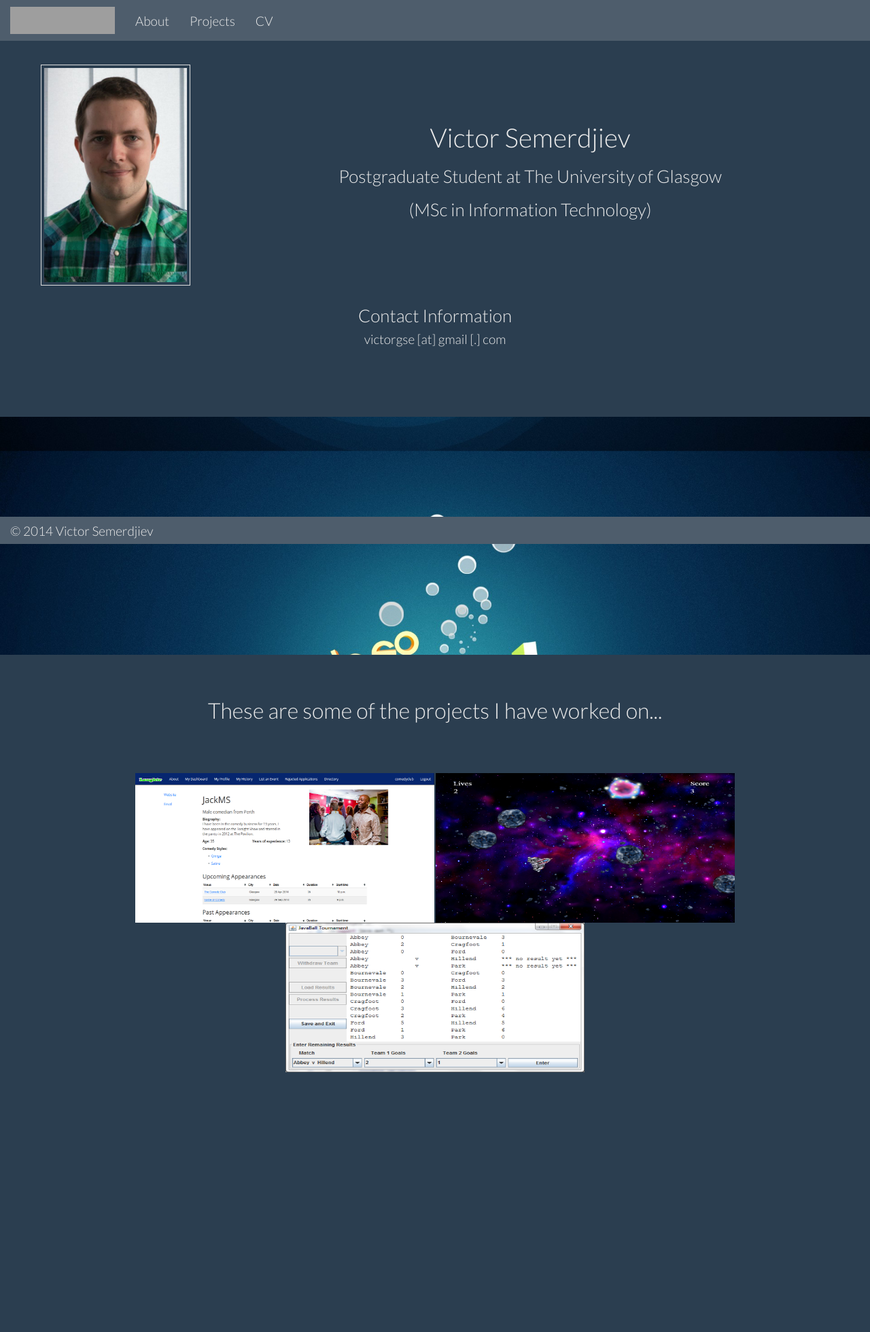
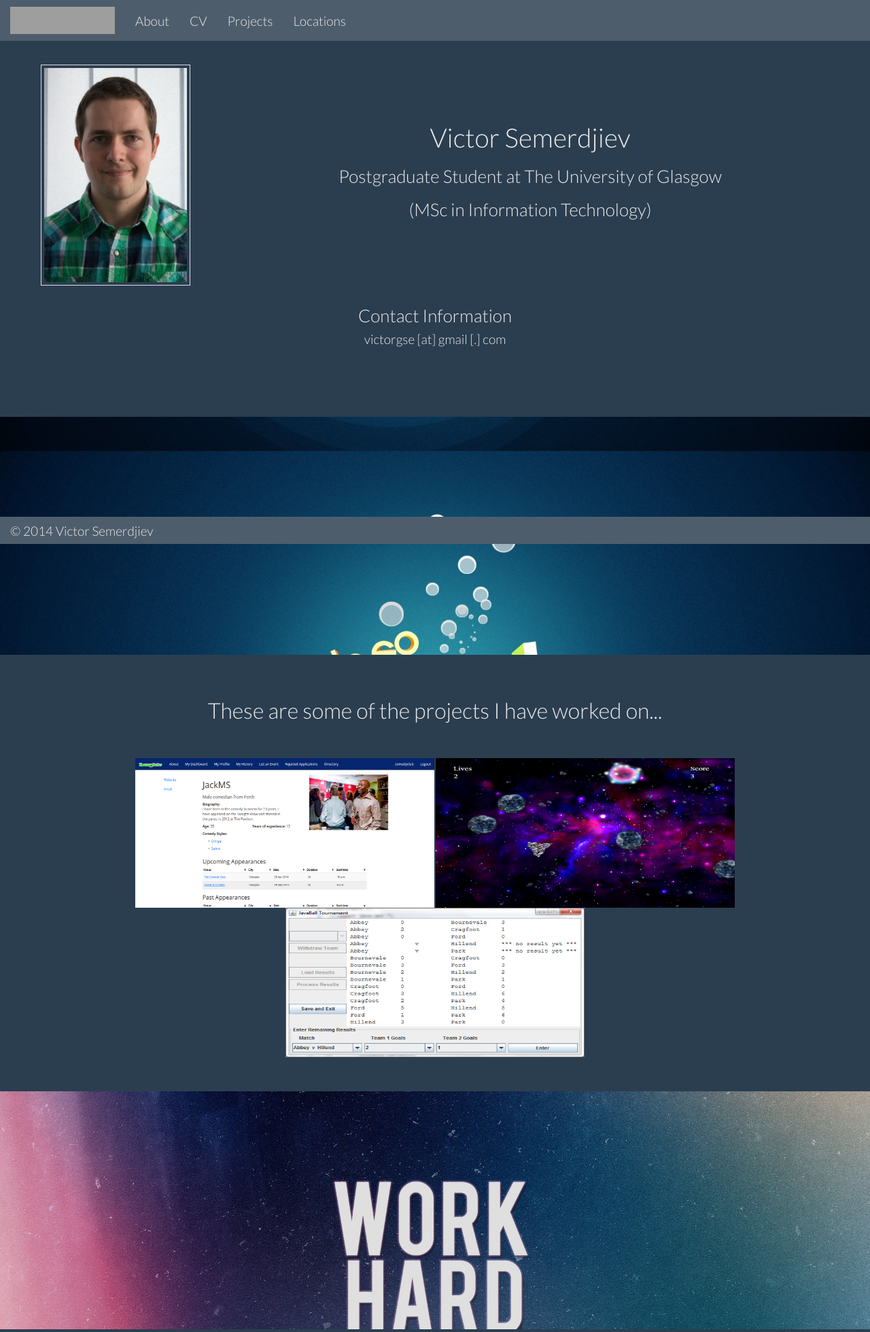
Before and after one commit to victorgse/personal_website_project, a Django app: page / in a window 1280 px wide. Shown: the top 1959 px of the page at 68% size. Before the commit the page ends 1577 px from the top, so only its background shows below. Run offline with Django 3.2, Linux system fonts and the light colour scheme; some libraries are stand-ins or nearby versions; grey boxes are pictures that could not be loaded.

Commit message:
Added second parallax

```diff
--- a/static/css/custom.css
+++ b/static/css/custom.css
@@ -60,3 +60,19 @@ background-size: cover;
 .project-container {
     text-align: center
 }
+
+#parallax2 {
+height: 400px;
+position: relative;
+overflow: hidden;
+}
+
+#parallax2 #parallaxbg2 {
+position: absolute;
+height: 400px;
+top: 50%;
+width: 100%;
+margin-top: -150px;
+background-image: url("../imgs/whdb-background.jpg");
+background-size: cover;
+}
--- a/static/js/victorgse-jquery.js
+++ b/static/js/victorgse-jquery.js
@@ -13,4 +13,15 @@ $(document).ready(function() {
             TweenMax.to("#parallax #parallaxbg", 1, {backgroundPosition: "0 -320%", ease: Linear.easeNone})
         ]));
 
+    new ScrollScene({
+            triggerElement: "section#parallax2",
+            duration: $(window).height() + 300,
+            offset: -217
+        })
+        .addTo(controller)
+        .triggerHook("onCenter")
+        .setTween(new TimelineMax().add([
+            TweenMax.to("#parallax2 #parallaxbg2", 1, {backgroundPosition: "0 -320%", ease: Linear.easeNone})
+        ]));
+
 });
--- a/templates/victorgse/base.html
+++ b/templates/victorgse/base.html
@@ -26,8 +26,9 @@
           <div class="navbar-collapse collapse navbar-responsive-collapse">
             <ul class="nav navbar-nav">
               <li><a class="navbar-brand" href="#">About</a></li>
+              <li><a class="navbar-brand" href="https://www.dropbox.com/s/mcuy0c846b29f7z/Victor%20Semerdjiev%20-%20Resume.pdf">CV</a></li>
               <li><a class="navbar-brand" href="/#projects">Projects</a></li>
-              <li><a class="navbar-brand" href="https://www.dropbox.com/s/mcuy0c846b29f7z/Victor%20Semerdjiev%20-%20Resume.pdf">CV</a></li>
+              <li><a class="navbar-brand" href="/#locations">Locations</a></li>
             </ul>
           </div>
         </div>
--- a/templates/victorgse/home.html
+++ b/templates/victorgse/home.html
@@ -38,7 +38,6 @@
     <h2 class="text-center">These are some of the projects I have worked on...</h2>
     <br>
     <br>
-    <br>
 
     <div class="project-container">
 
@@ -77,9 +76,45 @@
 
     </div>
 
+    <section id="parallax2" class="hidden-xs hidden-sm hidden-md">
+        <div id="parallaxbg2">
+        </div>
+    </section>
+
+    <a id="locations"></a>
+
+    <br>
+    <br>
+    <h2 class="text-center">These are the places where I've lived and the countries that I've visited...</h2>
+    <br>
+    <br>
+
+    <h4>UNDER DEVELOPMENT</h4>
     <br>
     <br>
     <br>
+    <br>
+        <br>
+    <br>
+    <br>
+    <br>
+        <br>
+    <br>
+    <br>
+    <br>
+        <br>
+    <br>
+    <br>
+    <br>
+        <br>
+    <br>
+    <br>
+    <br>
+        <br>
+    <br>
+    <br>
+    <br>
+        <br>
     <br>
     <br>
     <br>
```
Also changed, not shown: static/imgs/whdb-background.jpg (added).
